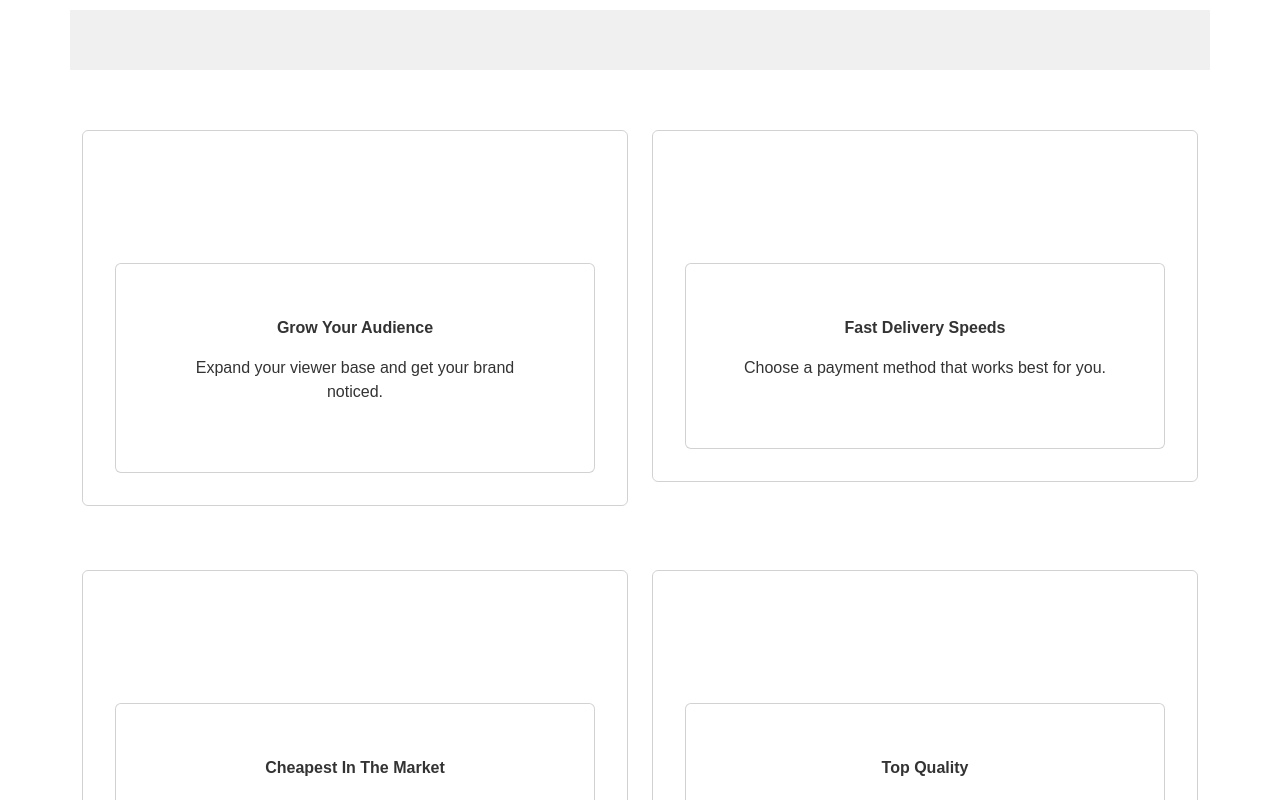
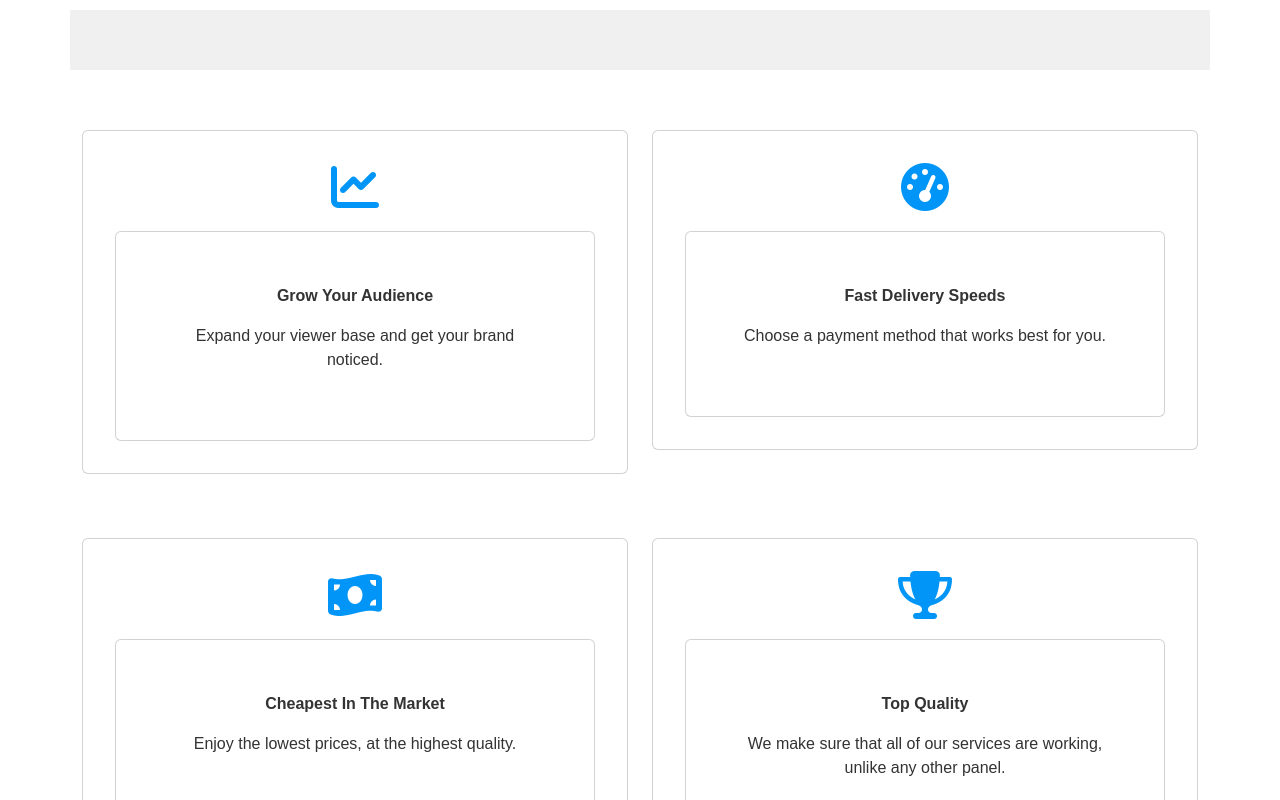
Before and after one commit to conor-timmis/Boostgram, a React (Vite) app in the folder boostgram/: page / in a window 1280 px wide. Shown: the part 1200-2000 px from the top of the page. Built offline with nearby package versions, Linux system fonts and the light colour scheme.

Commit message:
Add Fontawesome Icons to Features

```diff
--- a/boostgram/src/components/LandingPage.tsx
+++ b/boostgram/src/components/LandingPage.tsx
@@ -1,6 +1,7 @@
 import React from 'react';
 import { Container, Row, Col, Card, Form, Button } from 'react-bootstrap';
 import './LandingPage.css';
+import '@fortawesome/fontawesome-free/css/all.min.css';
 
 const LandingPage: React.FC = () => {
     return (
@@ -44,12 +45,12 @@ const LandingPage: React.FC = () => {
                 </div>
             </div>
 
-            {/* New Section with Background and SVG Divider */}
             <div id="block_20" className="my-5">
                 <div className="block-bg">
                     <div className="bg-image"></div>
                 </div>
             </div>
+
             {/* Features Block */}
             <div id="block_32" className="my-5">
                 <div className="block-bg"></div>
@@ -62,15 +63,13 @@ const LandingPage: React.FC = () => {
                             {/* Feature 1 */}
                             <div className="col-md-6 style-features-card mb-4">
                                 <div className="w-100 editor__component-wrapper">
-                                    <div className="card block-features__wrapper" style={{ background: 'none', color: 'inherit', boxShadow: 'none' }}>
+                                    <div className="card block-features__wrapper">
                                         <div className="features-card__preview">
-                                            <div className="block-features__card-icon" style={{ height: '80px', width: '80px', fontSize: '80px', background: 'none', borderRadius: '48px' }}>
-                                                <span className="styled-card-hover">
-                                                    <span className="feature-block__icon fas fa-chart-line" style={{ color: '#0095f6' }}></span>
-                                                </span>
+                                            <div className="block-features__card-icon">
+                                                <i className="fas fa-chart-line" style={{ color: '#0095f6' }}></i>
                                             </div>
                                         </div>
-                                        <div className="card features-card" style={{ color: 'inherit' }}>
+                                        <div className="card features-card">
                                             <div className="block-features__card">
                                                 <div className="block-features__card-content">
                                                     <p><strong>Grow Your Audience</strong></p>
@@ -85,15 +84,13 @@ const LandingPage: React.FC = () => {
                             {/* Feature 2 */}
                             <div className="col-md-6 style-features-card mb-4">
                                 <div className="w-100 editor__component-wrapper">
-                                    <div className="card block-features__wrapper" style={{ background: 'none', color: 'inherit', boxShadow: 'none' }}>
+                                    <div className="card block-features__wrapper">
                                         <div className="features-card__preview">
-                                            <div className="block-features__card-icon" style={{ height: '80px', width: '80px', fontSize: '80px', background: 'none', borderRadius: '48px' }}>
-                                                <span className="styled-card-hover">
-                                                    <span className="feature-block__icon fas fa-tachometer-alt-fast" style={{ color: '#0095f6' }}></span>
-                                                </span>
+                                            <div className="block-features__card-icon">
+                                                <i className="fas fa-tachometer-alt" style={{ color: '#0095f6' }}></i>
                                             </div>
                                         </div>
-                                        <div className="card features-card" style={{ color: 'inherit' }}>
+                                        <div className="card features-card">
                                             <div className="block-features__card">
                                                 <div className="block-features__card-content">
                                                     <p><strong>Fast Delivery Speeds</strong></p>
@@ -108,15 +105,13 @@ const LandingPage: React.FC = () => {
                             {/* Feature 3 */}
                             <div className="col-md-6 style-features-card mb-4">
                                 <div className="w-100 editor__component-wrapper">
-                                    <div className="card block-features__wrapper" style={{ background: 'none', color: 'inherit', boxShadow: 'none' }}>
+                                    <div className="card block-features__wrapper">
                                         <div className="features-card__preview">
-                                            <div className="block-features__card-icon" style={{ height: '80px', width: '80px', fontSize: '80px', background: 'none', borderRadius: '48px' }}>
-                                                <span className="styled-card-hover">
-                                                    <span className="feature-block__icon fas fa-money-bill-wave" style={{ color: '#0095f6' }}></span>
-                                                </span>
+                                            <div className="block-features__card-icon">
+                                                <i className="fas fa-money-bill-wave" style={{ color: '#0095f6' }}></i>
                                             </div>
                                         </div>
-                                        <div className="card features-card" style={{ color: 'inherit' }}>
+                                        <div className="card features-card">
                                             <div className="block-features__card">
                                                 <div className="block-features__card-content">
                                                     <p><strong>Cheapest In The Market</strong></p>
@@ -131,15 +126,13 @@ const LandingPage: React.FC = () => {
                             {/* Feature 4 */}
                             <div className="col-md-6 style-features-card mb-4">
                                 <div className="w-100 editor__component-wrapper">
-                                    <div className="card block-features__wrapper" style={{ background: 'none', color: 'inherit', boxShadow: 'none' }}>
+                                    <div className="card block-features__wrapper">
                                         <div className="features-card__preview">
-                                            <div className="block-features__card-icon" style={{ height: '80px', width: '80px', fontSize: '80px', background: 'none', borderRadius: '48px' }}>
-                                                <span className="styled-card-hover">
-                                                    <span className="feature-block__icon fas fa-trophy" style={{ color: '#0095f6' }}></span>
-                                                </span>
+                                            <div className="block-features__card-icon">
+                                                <i className="fas fa-trophy" style={{ color: '#0095f6' }}></i>
                                             </div>
                                         </div>
-                                        <div className="card features-card" style={{ color: 'inherit' }}>
+                                        <div className="card features-card">
                                             <div className="block-features__card">
                                                 <div className="block-features__card-content">
                                                     <p><strong>Top Quality</strong></p>
@@ -150,6 +143,7 @@ const LandingPage: React.FC = () => {
                                     </div>
                                 </div>
                             </div>
+
                         </div>
                     </div>
                 </div>
```
